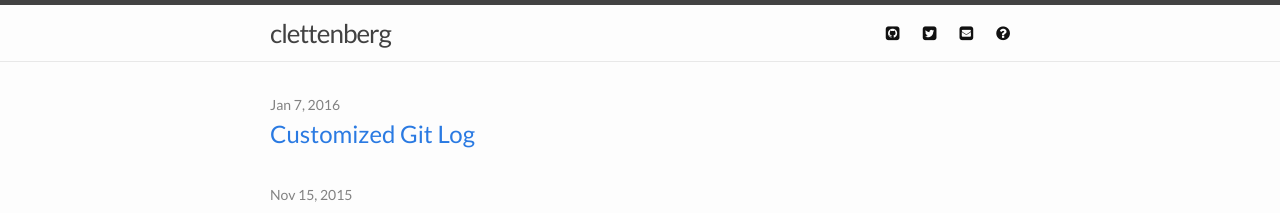
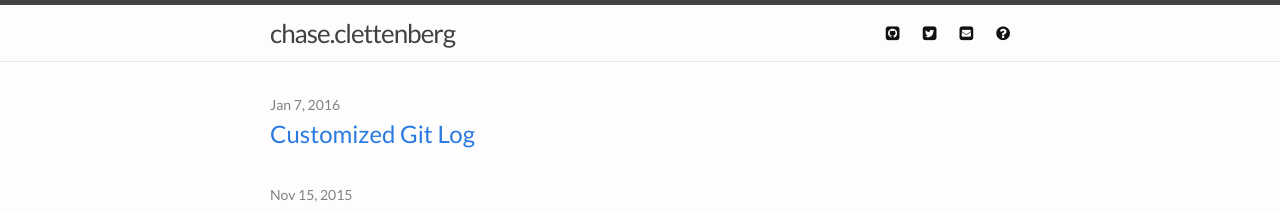
Before and after one commit to clettenberg/blog, a Jekyll site: the page built from index.html, in a window 1280 px wide. Shown: the top 213 px of the page. Built offline with Jekyll 4.4.1, drawn with Linux system fonts in a browser that asks for light colours; nearby versions of some CDN libraries.

Commit message:
Update site title

```diff
--- a/_config.yml
+++ b/_config.yml
@@ -1,5 +1,5 @@
 # Site settings
-title: clettenberg
+title: chase.clettenberg
 email: clettenberg@gmail.com
 description: > # this means to ignore newlines until "baseurl:"
       rails.coffee.coffee
@@ -11,3 +11,7 @@ github_username:  cacqw7
 # Build settings
 markdown: kramdown
 exclude: [vendor]
+
+kramdown:
+  input: GFM
+  syntax_highlighter: rouge
```
